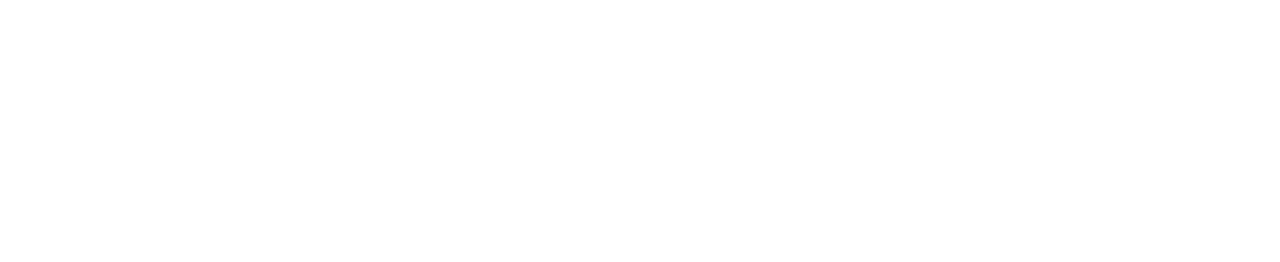
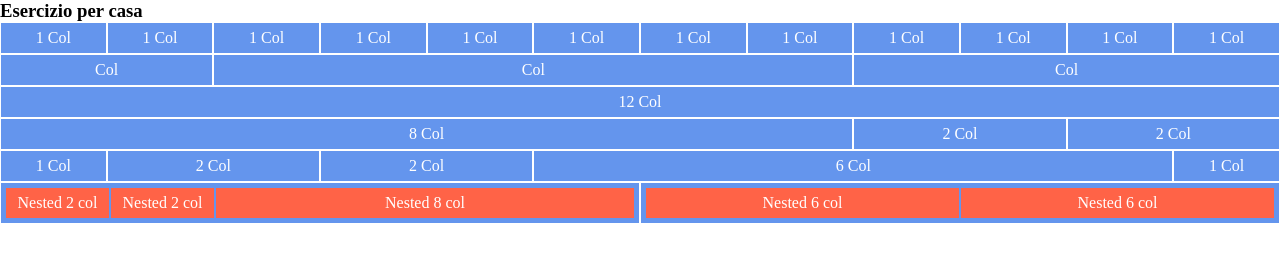
Before and after one commit to valentinacantarelli/html-css-12bool, a plain HTML site: page index.html in a window 1280 px wide. Drawn offline with Linux system fonts and the light colour scheme.

Commit message:
aggiunta prima sezione

```diff
--- a/css/12BoolFlex.css
+++ b/css/12BoolFlex.css
@@ -11,12 +11,10 @@
 .row{
     display: flex;
     flex-wrap: wrap;
+
 }
-[class*="col-"]{
-    min-height: 30px;
-    background-color: cornflowerblue;
-    border: 1px solid white;
-}
+
+
 /*colonne*/
 .col-xs-1{
     flex-basis: calc((100% / 12) * 1);
--- a/css/style.css
+++ b/css/style.css
@@ -3,3 +3,17 @@
     text-align: center;
     line-height: 30px;
 }
+[class*="col-"]{
+    min-height: 30px;
+    background-color: cornflowerblue;
+    border: 1px solid white;
+}
+[class*="inner"]{
+    min-height: 25px;
+    background-color: tomato;
+    border: 1px  solid cornflowerblue;
+
+}
+.inner-row {
+    margin: 3px;
+}
--- a/index.html
+++ b/index.html
@@ -10,6 +10,65 @@
     <title> 12 Bool Flex</title>
 </head>
 <body>
+    <h3>Esercizio per casa</h3>
+    <div class="container">
+         <!-- prima row -->
+        <div class="row">
+            <div class="col-xs-1"> 1 Col </div>
+            <div class="col-xs-1"> 1 Col </div>
+            <div class="col-xs-1"> 1 Col </div>
+            <div class="col-xs-1"> 1 Col </div>
+            <div class="col-xs-1"> 1 Col </div>
+            <div class="col-xs-1"> 1 Col </div>
+            <div class="col-xs-1"> 1 Col </div>
+            <div class="col-xs-1"> 1 Col </div>
+            <div class="col-xs-1"> 1 Col </div>
+            <div class="col-xs-1"> 1 Col </div>
+            <div class="col-xs-1"> 1 Col </div>
+            <div class="col-xs-1"> 1 Col </div>
+        </div>
+        <!-- seconda row  -->
+        <div class="row">
+            <div class="col-xs-2"> Col </div>
+            <div class="col-xs-6"> Col </div>
+            <div class="col-xs-4"> Col </div>
+        </div>
+        <!-- terza row  -->
+        <div class="row">
+            <div class="col-xs-12"> 12 Col</div>
+        </div>
+        <!-- quarta row  -->
+        <div class="row">
+            <div class="col-xs-8"> 8 Col </div>
+            <div class="col-xs-2"> 2 Col </div>
+            <div class="col-xs-2"> 2 Col </div>
+        </div>
+        <!-- quinta row  -->
+        <div class="row">
+            <div class="col-xs-1"> 1 Col </div>
+            <div class="col-xs-2"> 2 Col </div>
+            <div class="col-xs-2"> 2 Col </div>
+            <div class="col-xs-6"> 6 Col </div>
+            <div class="col-xs-1"> 1 Col </div>
+        </div>
+        <!-- sesta row  -->
+        <div class="row">
+            <div class="col-xs-6">
+                <div class="row inner-row ">
+                    <div class="inner-col col-xs-2"> Nested 2 col</div>
+                    <div class="inner-col col-xs-2"> Nested 2 col</div>
+                    <div class="inner-col col-xs-8"> Nested 8 col</div>
+                </div>
+            </div>
+            <div class="col-xs-6">
+                <div class="row inner-row ">
+                    <div class="inner-col col-xs-6"> Nested 6 col</div>
+                    <div class="inner-col col-xs-6"> Nested 6 col</div>
+
+                </div>
+            </div>
+        </div>
+    </div>
 
 </body>
 </html>
```
